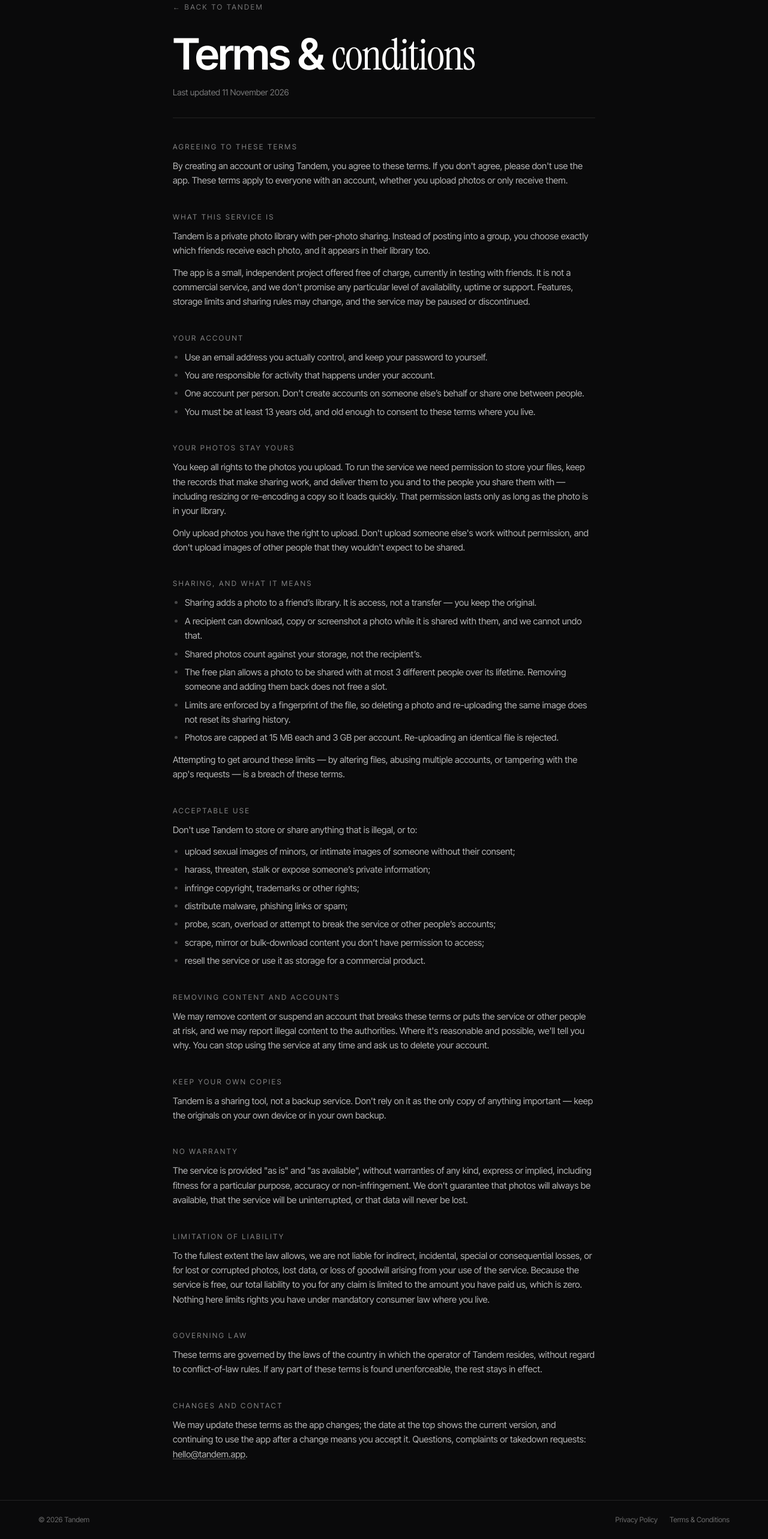
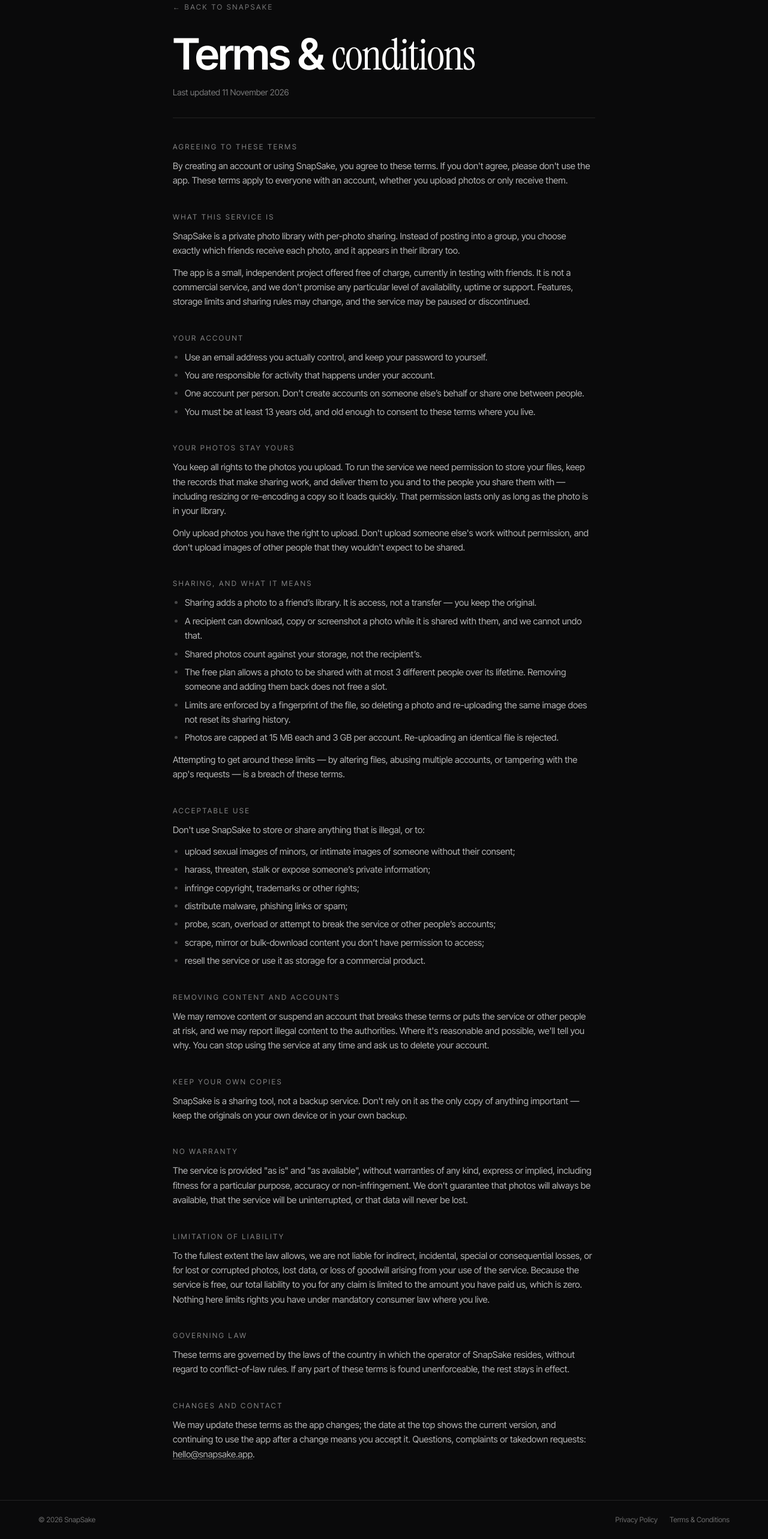
Before and after one commit to DroneScapeSD/SnapSake, a Next.js app: page /terms in a window 1280 px wide. Shown: the part 66-2632 px from the top of the page at 60% size. Built offline with nearby package versions, Linux system fonts and the light colour scheme.

Commit message:
Rename the app from Tandem to SnapSake.
The name lives in lib/site.ts, so the UI, footer, legal pages and metadata
all follow it; the tab title no longer says "Create Next App" either.

```diff
--- a/package.json
+++ b/package.json
@@ -1,5 +1,5 @@
 {
-  "name": "tandemapp",
+  "name": "snapsake",
   "version": "0.1.0",
   "private": true,
   "scripts": {
--- a/src/app/layout.tsx
+++ b/src/app/layout.tsx
@@ -13,12 +13,12 @@ const geistMono = Geist_Mono({
 });
 
 export const metadata: Metadata = {
-  title: "Create Next App",
-  description: "Generated by create next app",
+  title: "SnapSake",
+  description: "A private photo library. Share each photo with exactly the friends you choose.",
 };
 
 // Runs during HTML parsing, before first paint, so the saved theme never flashes. Keep in sync with lib/prefs.tsx.
-const themeScript = `(function(){try{var p=JSON.parse(localStorage.getItem("tandem-prefs")||"{}");var t=p.theme||"dark";if(t==="system")t=matchMedia("(prefers-color-scheme: light)").matches?"light":"dark";document.documentElement.setAttribute("data-theme",t)}catch(e){}})()`;
+const themeScript = `(function(){try{var p=JSON.parse(localStorage.getItem("snapsake-prefs")||"{}");var t=p.theme||"dark";if(t==="system")t=matchMedia("(prefers-color-scheme: light)").matches?"light":"dark";document.documentElement.setAttribute("data-theme",t)}catch(e){}})()`;
 
 export default function RootLayout({ children }: LayoutProps<"/">) {
   return (
--- a/src/components/FriendsView.tsx
+++ b/src/components/FriendsView.tsx
@@ -66,7 +66,7 @@ export function FriendsView({ friends: fr, say }: { friends: Friends; say: (m: s
           <input className={field} type="email" placeholder="friend@email.com" value={email} onChange={(e) => setEmail(e.target.value)} onKeyDown={(e) => e.key === 'Enter' && add()} />
           <button className={`${pillPrimary} shrink-0`} onClick={add} disabled={pending === 'add'}>Send request</button>
         </div>
-        <p className="mt-2 text-xs text-fg/40">They need a Tandem account with this email.</p>
+        <p className="mt-2 text-xs text-fg/40">They need a SnapSake account with this email.</p>
       </div>
 
       <nav className="flex gap-8 border-b border-fg/10">
--- a/src/components/LegalPage.tsx
+++ b/src/components/LegalPage.tsx
@@ -1,5 +1,6 @@
 import Link from 'next/link';
 import { sans, serif } from '@/lib/fonts';
+import { SITE } from '@/lib/site';
 import { Footer } from './Footer';
 
 export function LegalPage({ title, accent, updated, children }: {
@@ -12,7 +13,7 @@ export function LegalPage({ title, accent, updated, children }: {
     <div className={`${sans.className} flex min-h-screen flex-col bg-bg text-fg`}>
       <main className="mx-auto w-full max-w-3xl flex-1 px-5 py-12 md:px-8 md:py-16">
         <Link href="/" className="text-xs uppercase tracking-[0.2em] text-fg/45 transition hover:text-fg">
-          ← Back to {title === 'Privacy' ? 'Tandem' : 'Tandem'}
+          ← Back to {SITE.name}
         </Link>
 
         <header className="mt-8 border-b border-fg/10 pb-8">
--- a/src/lib/prefs.tsx
+++ b/src/lib/prefs.tsx
@@ -5,7 +5,7 @@ export type Theme = 'system' | 'dark' | 'light';
 export type Prefs = { theme: Theme; density: 'comfortable' | 'compact'; confirmDelete: boolean };
 
 export const DEFAULT_PREFS: Prefs = { theme: 'dark', density: 'comfortable', confirmDelete: true };
-const KEY = 'tandem-prefs'; // keep in sync with the inline script in app/layout.tsx
+const KEY = 'snapsake-prefs'; // keep in sync with the inline script in app/layout.tsx
 
 function read(): Prefs {
   if (typeof window === 'undefined') return DEFAULT_PREFS;
--- a/src/lib/site.ts
+++ b/src/lib/site.ts
@@ -2,8 +2,8 @@
 // Change these values instead of editing the legal pages.
 
 export const SITE = {
-  name: 'Tandem',
+  name: 'SnapSake',
   // TODO: replace with a real address you control before sharing the app widely.
-  contact: 'hello@tandem.app',
+  contact: 'hello@snapsake.app',
   updated: '11 November 2026',
 };
--- a/src/lib/ui.ts
+++ b/src/lib/ui.ts
@@ -1,6 +1,7 @@
 import { supabase } from '@/lib/supabase';
+import { SITE } from '@/lib/site';
 
-export const APP = 'Tandem'; // change to your app's name
+export const APP = SITE.name; // change the name in lib/site.ts
 export const QUOTA = 3 * 1024 ** 3;
 export const LIMIT = 3;
 export const MAX_FILE = 15 * 1024 * 1024;
```
